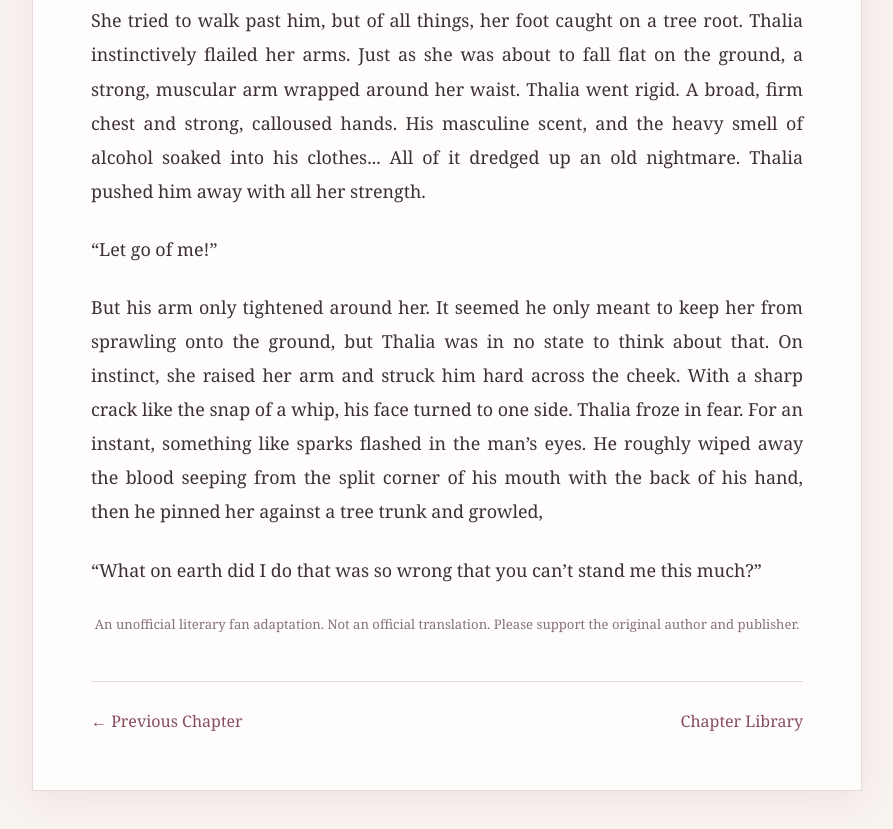
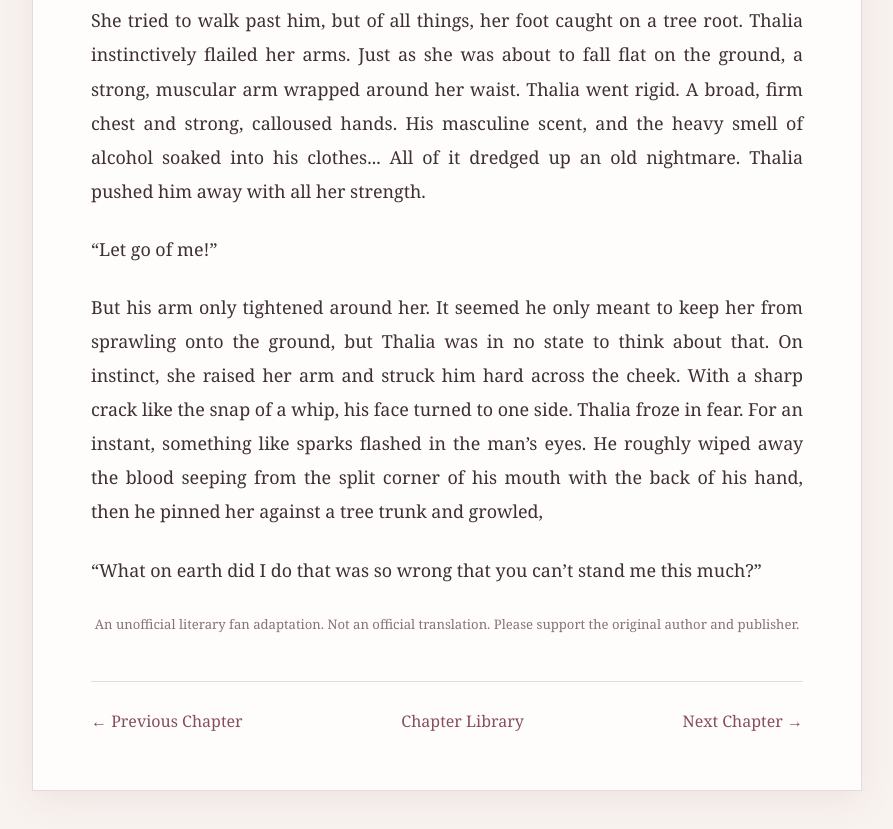
Before and after one commit to vesperquill-archive/vesperquill-archive.github.io, a plain HTML site: page chapters/chapter-329.html in a window 1280 px wide. Shown: the part 5577-6406 px from the top of the page, without its empty margins (193-1086 px from the left). Drawn offline with Linux system fonts and the light colour scheme.

Commit message:
Update chapter-329.html

```diff
--- a/chapters/chapter-329.html
+++ b/chapters/chapter-329.html
@@ -63,4 +63,5 @@
 <p>“Let go of me!”</p>
 <p>But his arm only tightened around her. It seemed he only meant to keep her from sprawling onto the ground, but Thalia was in no state to think about that. On instinct, she raised her arm and struck him hard across the cheek. With a sharp crack like the snap of a whip, his face turned to one side. Thalia froze in fear. For an instant, something like sparks flashed in the man’s eyes. He roughly wiped away the blood seeping from the split corner of his mouth with the back of his hand, then he pinned her against a tree trunk and growled,</p>
 <p>“What on earth did I do that was so wrong that you can’t stand me this much?”</p>
-</article><p class="note">An unofficial literary fan adaptation. Not an official translation. Please support the original author and publisher.</p><nav class="chapter-nav"><a href="chapter-328.html">← Previous Chapter</a><a href="../index.html#chapters">Chapter Library</a></nav></main></body></html>
+</article><p class="note">An unofficial literary fan adaptation. Not an official translation. Please support the original author and publisher.</p><nav class="chapter-nav"><a href="chapter-328.html">← Previous Chapter</a><a href="../index.html#chapters">
+Chapter Library</a><a href="chapter-330.html">Next Chapter →</a></nav>
```
